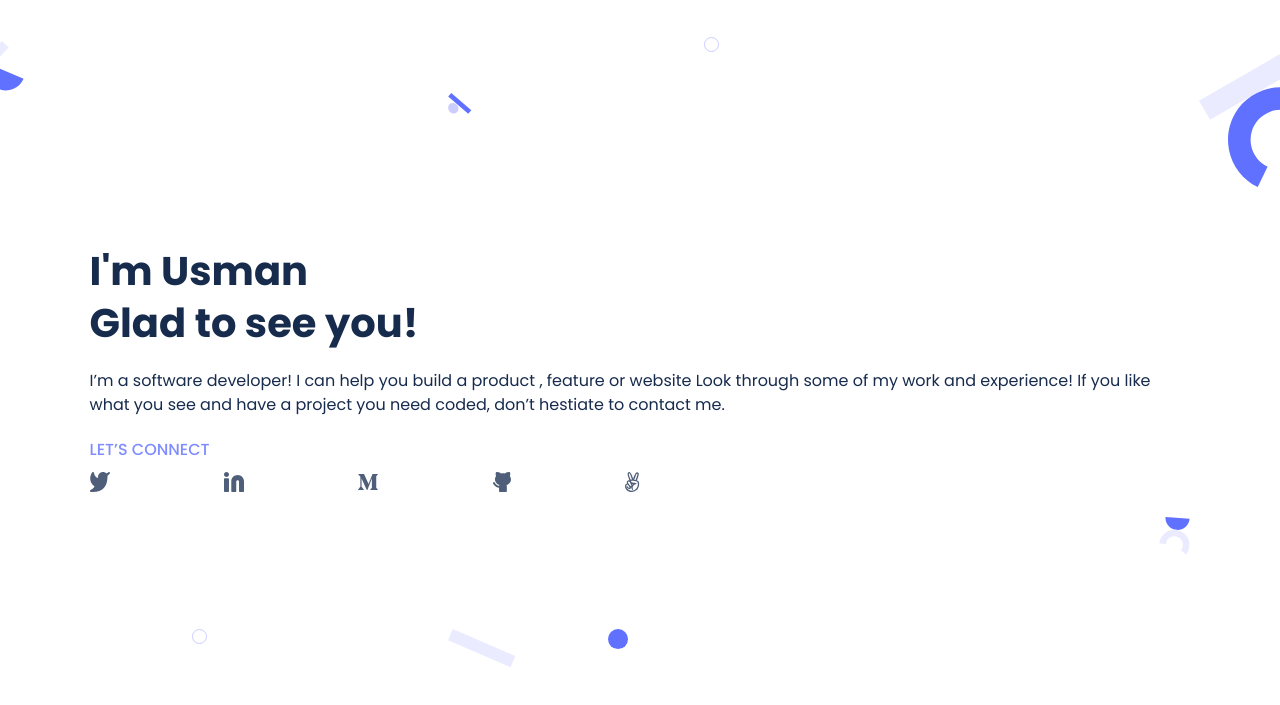
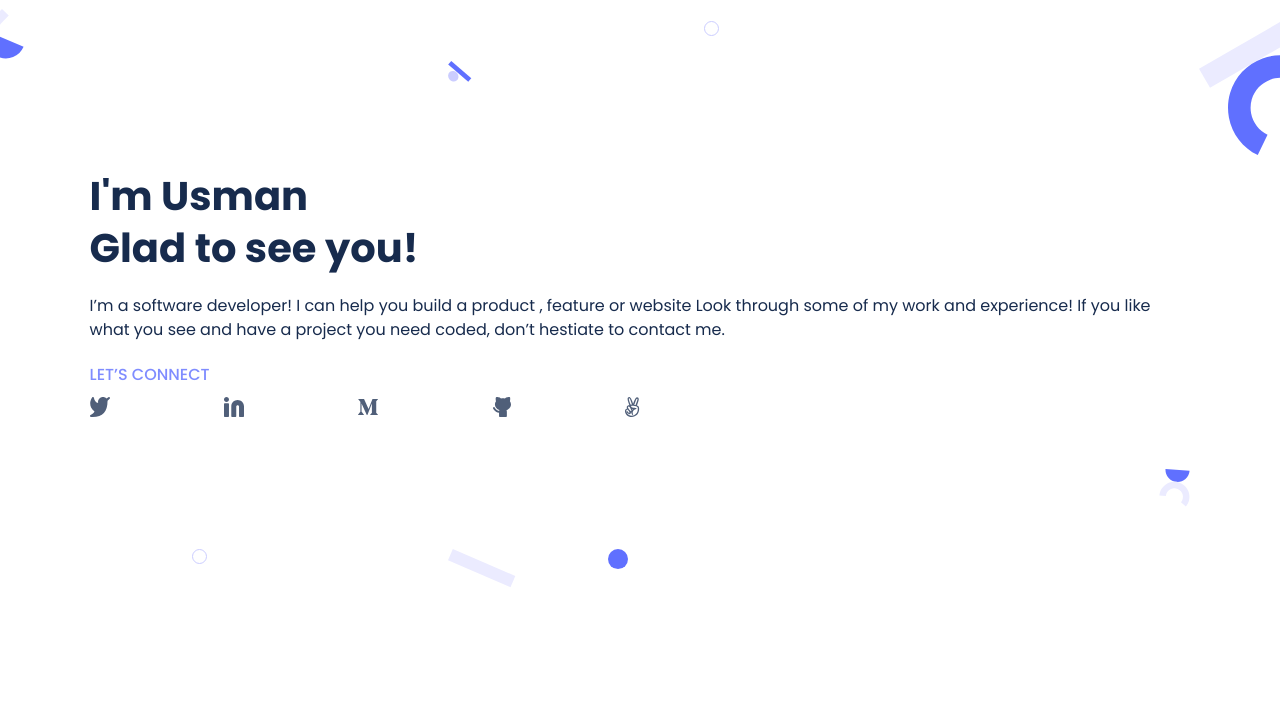
Before and after one commit to MuhammadUsmanAslam/Portfolio, a website: page index.html in a window 1280 px wide. Shown: the part 43-748 px from the top of the page. Drawn offline with Linux system fonts and the light colour scheme.

Commit message:
Header & Headline sections design and correct literc errors

```diff
--- a/style.css
+++ b/style.css
@@ -18,14 +18,14 @@ body {
 /* Top Right Shapes starts */
 .rectangle-top-right {
   position: absolute;
-  top: 6em;
+  top: 4em;
   right: 0;
   z-index: -999;
 }
 
 .circle-top-right {
   position: absolute;
-  top: calc(6em + 33.5px);
+  top: calc(4em + 33.5px);
   right: 0;
   z-index: -999;
 }
@@ -35,14 +35,14 @@ body {
 /* Top Left Shapes Starts */
 .rectangle-top-left {
   position: absolute;
-  top: 5.25em;
+  top: 3.25em;
   left: 0;
   z-index: -999;
 }
 
 .circle-top-left {
   position: absolute;
-  top: calc(5.25em + 22px);
+  top: calc(3.25em + 22px);
   left: 0;
   z-index: -999;
 }
@@ -52,21 +52,21 @@ body {
 /* Top Middle Shapes Starts Here */
 .circle-top-most-middle {
   position: absolute;
-  top: 5em;
+  top: 4em;
   left: 55%;
   z-index: -999;
 }
 
 .rectangle-top-middle {
   position: absolute;
-  top: 8.5em;
+  top: 6.5em;
   left: 35%;
   z-index: -998;
 }
 
 .circle-top-middle {
   position: absolute;
-  top: 9.05em;
+  top: 7.05em;
   left: 35%;
   z-index: -999;
 }
@@ -76,7 +76,7 @@ body {
 /* Bottom Left Shapes Starts Here */
 .bottom-left-circle {
   position: absolute;
-  top: 42em;
+  top: 37em;
   left: 15%;
   z-index: -999;
 }
@@ -86,14 +86,14 @@ body {
 /* Bottom Middle Shapes Starts Here */
 .bottom-middle-rectangle {
   position: absolute;
-  top: 42em;
+  top: 37em;
   left: 35%;
   z-index: -999;
 }
 
 .bottom-middle-circle {
   position: absolute;
-  top: 42em;
+  top: 37em;
   left: 47.5%;
   z-index: -999;
 }
@@ -103,14 +103,14 @@ body {
 /* Bottom Right Shapes Starts Here */
 .bottom-right-above-circle {
   position: absolute;
-  top: 35em;
+  top: 32em;
   right: 7%;
   z-index: -999;
 }
 
 .bottom-right-below-circle {
   position: absolute;
-  top: 35.75em;
+  top: 32.75em;
   right: 7%;
   z-index: -999;
 }
@@ -127,7 +127,7 @@ header {
 
 .headline-main {
   max-height: 800px;
-  min-height: 700px;
+  min-height: 550px;
   width: auto;
   display: flex;
   justify-content: center;
```
